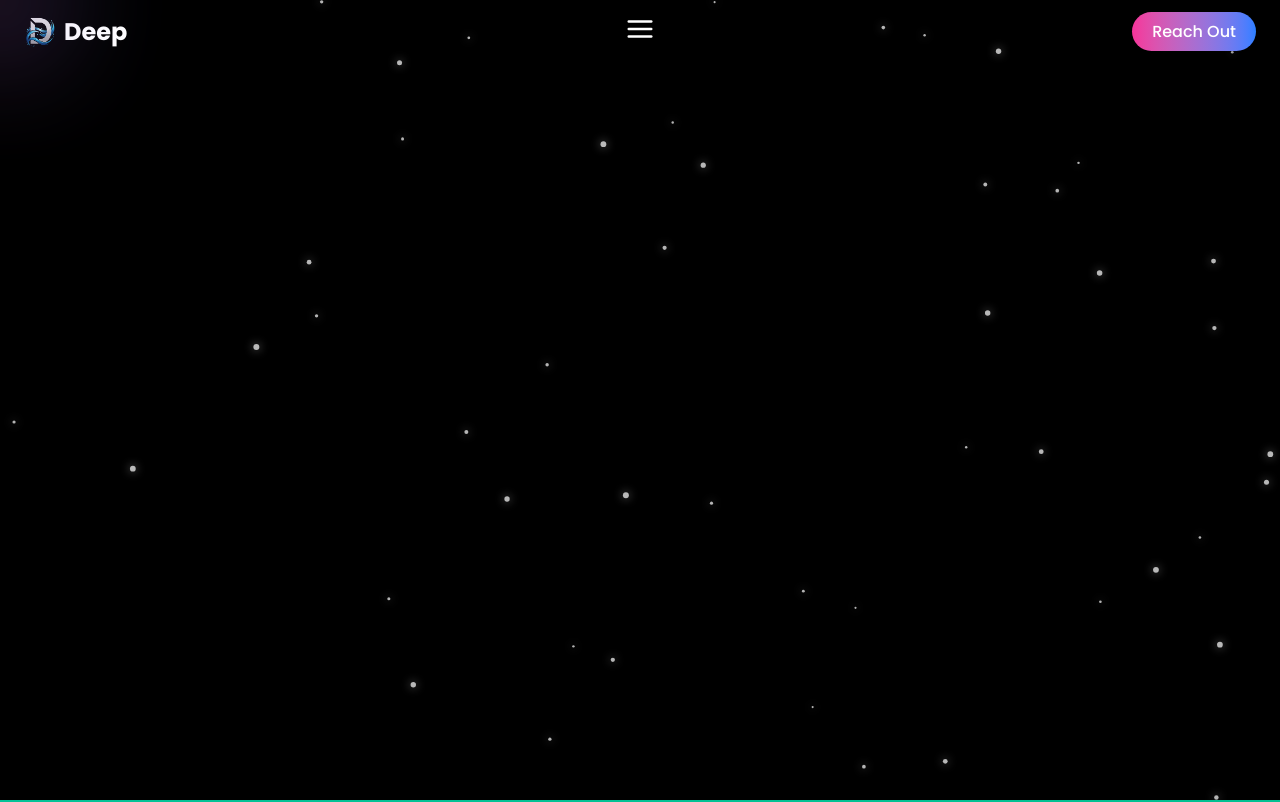
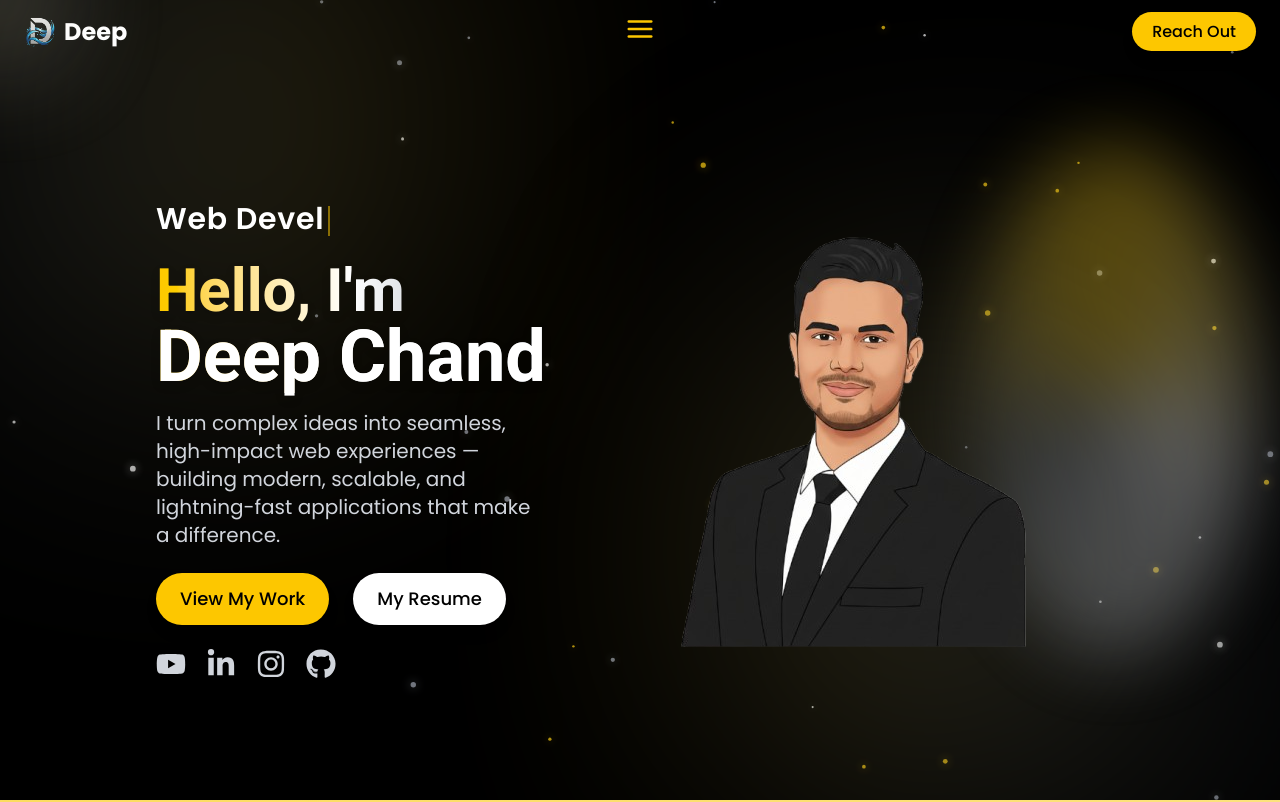
Before and after one commit to 4getDeepCode/Deep_Portfolio_website, a React (Vite) app in the folder deep-portfolio/: page / in a window 1280 px wide. Shown: the top 802 px of the page. Built offline with nearby package versions, Linux system fonts and the light colour scheme.

Commit message:
add resume and avatar, update home and navigation UI

```diff
--- a/deep-portfolio/src/component/CustomCursor.jsx
+++ b/deep-portfolio/src/component/CustomCursor.jsx
@@ -23,7 +23,7 @@ const CustomCursor = () => {
     >
       <div
         className="w-20 h-20 rounded-full
-                   bg-gradient-to-r from-pink-500 to-blue-500
+                   bg-gradient-to-r from-yellow-400 via-white to-gray-400
                    blur-3xl opacity-80"
       />
     </div>
--- a/deep-portfolio/src/component/Navbar.jsx
+++ b/deep-portfolio/src/component/Navbar.jsx
@@ -2,6 +2,7 @@ import { useEffect, useRef, useState } from "react";
 import { FiMenu } from "react-icons/fi";
 import Logo from "../assets/Logo.png";
 import OverlayMenu from "./OverlayMenu";
+
 const Navbar = () => {
   const [menuOpen, setMenuOpen] = useState(false);
   const [visible, setVisible] = useState(true);
@@ -80,7 +81,7 @@ const Navbar = () => {
         <div className="block lg:absolute lg:left-1/2 lg:transform lg:-translate-x-1/2">
           <button
             onClick={() => setMenuOpen(true)}
-            className="text-white text-3xl focus:outline-none"
+            className="text-yellow-400 text-3xl focus:outline-none"
             aria-label="Open menu"
           >
             <FiMenu />
@@ -91,7 +92,7 @@ const Navbar = () => {
         <div className="hidden lg:block">
           <a
             href="#contact"
-            className="bg-gradient-to-r from-pink-500 to-blue-500 text-white px-5 py-2 rounded-full font-medium shadow-lg hover:opacity-90 transition-opacity duration-300"
+            className="bg-yellow-400 text-black px-5 py-2 rounded-full font-medium shadow-lg hover:bg-yellow-300 transition-colors duration-300"
           >
             Reach Out
           </a>
--- a/deep-portfolio/src/component/OverlayMenu.jsx
+++ b/deep-portfolio/src/component/OverlayMenu.jsx
@@ -4,6 +4,7 @@ import { FiX } from "react-icons/fi";
 const OverlayMenu = ({ isOpen, onClose }) => {
   const isMobile = typeof window !== "undefined" && window.innerWidth < 1024;
   const origin = isMobile ? "95% 8%" : "50% 8%";
+
   return (
     <AnimatePresence>
       {isOpen && (
@@ -13,12 +14,12 @@ const OverlayMenu = ({ isOpen, onClose }) => {
           animate={{ clipPath: `circle(150% at ${origin})` }}
           exit={{ clipPath: `circle(0% at ${origin})` }}
           transition={{ duration: 0.7, ease: [0.4, 0, 0.2, 1] }}
-          style={{ backgroundColor: "rgba(0,0,0,0.95)" }}
+          style={{ backgroundColor: "rgba(0, 0, 0, 0.95)" }} // black
         >
           {/* Close Button */}
           <button
             onClick={onClose}
-            className="absolute top-6 right-6 text-white text-3xl"
+            className="absolute top-6 right-6 text-yellow-400 text-3xl"
             aria-label="Close menu"
           >
             <FiX />
@@ -44,7 +45,7 @@ const OverlayMenu = ({ isOpen, onClose }) => {
                 <a
                   href={`#${item.toLowerCase()}`}
                   onClick={onClose}
-                  className="text-4xl text-white font-semibold hover:text-pink-400 transition-colors duration-300"
+                  className="text-4xl text-white font-semibold hover:text-yellow-400 transition-colors duration-300"
                 >
                   {item}
                 </a>
--- a/deep-portfolio/src/component/ParticlesBackground.jsx
+++ b/deep-portfolio/src/component/ParticlesBackground.jsx
@@ -8,7 +8,14 @@ const ParticleBackground = () => {
     const ctx = canvas.getContext("2d");
     let particles = [];
     const particleCount = 50;
-    const colors = ["rgba(255, 255, 255, 0.7)"];
+
+    // UI color palette: white, black, yellow, gray
+    const colors = [
+      "rgba(255, 255, 255, 0.7)", // white
+      "rgba(0, 0, 0, 0.6)", // black
+      "rgba(250, 204, 21, 0.7)", // yellow
+      "rgba(156, 163, 175, 0.7)", // gray
+    ];
 
     class Particle {
       constructor() {
--- a/deep-portfolio/src/index.css
+++ b/deep-portfolio/src/index.css
@@ -1,5 +1,87 @@
 @import "tailwindcss";
 
+/*
+body{
+    font-family: "poppins", "sans-serif";
+}
+
+h1, h2{
+    font-family: "Roboto", "sans-serif";
+}
+
+
+
+
+@keyframes gradientBG {
+  0% { background-position: 0% 50%; }
+  50% { background-position: 100% 50%; }
+  100% { background-position: 0% 50%; }
+}
+
+.animate-gradient {
+  background-size: 300% 300%;
+  animation: gradientBG 10s ease infinite;
+}
+
+@layer utilities {
+  .animated-gradient {
+    background:
+    linear-gradient(-45deg, #302b63, #00bf8f, #1CD8D2);
+
+
+    background-size: 400% 400%;
+    animation: gradientShift 12s ease infinite;
+  }
+
+  @keyframes gradientShift {
+    0% {
+      background-position: 0% 50%;
+    }
+    50% {
+      background-position: 100% 50%;
+    }
+    100% {
+      background-position: 0% 50%;
+    }
+  }
+}
+
+
+.delay-200 { transition-delay: 200ms; }
+.delay-300 { transition-delay: 300ms; }
+.delay-400 { transition-delay: 400ms; }
+
+
+@keyframes fadeInUp {
+  0% { opacity: 0; transform: translateY(20px) scale(0.95); }
+  100% { opacity: 1; transform: translateY(0) scale(1); }
+}
+
+.animate-fadeInUp {
+  animation: fadeInUp 0.8s ease forwards;
+  opacity: 0;
+}
+
+@keyframes floating {
+  0% { transform: translateY(0px) rotate(0deg); }
+  50% { transform: translateY(-8px) rotate(0.5deg); }
+  100% { transform: translateY(0px) rotate(0deg); }
+}
+
+.floating-card {
+  animation: floating 4s ease-in-out infinite;
+}
+
+
+
+@media (max-width: 640px) {
+  body > *:not(#contact):not(footer) {
+    overflow-x: clip;
+  }
+}
+*/
+
+@import "tailwindcss";
 
 body{
     font-family: "poppins", "sans-serif";
@@ -26,9 +108,13 @@ h1, h2{
 @layer utilities {
   .animated-gradient {
     background:
-    linear-gradient(-45deg, #302b63, #00bf8f, #1CD8D2);
-    /* linear-gradient(-45deg, #f7971e, #ffd200, #fff176); */
-
+    linear-gradient(
+      -45deg,
+      #000000,   /* black */
+      #ffffff,   /* white */
+      #facc15,   /* yellow */
+      #9ca3af    /* gray */
+    );
 
     background-size: 400% 400%;
     animation: gradientShift 12s ease infinite;
--- a/deep-portfolio/src/sections/Home.jsx
+++ b/deep-portfolio/src/sections/Home.jsx
@@ -1,13 +1,201 @@
-import React from "react";
+import React, { useEffect, useMemo, useState } from "react";
 import ParticleBackground from "../component/ParticlesBackground";
+import { motion } from "framer-motion";
+import avatar from "../assets/avatar.png";
+import { FaLinkedinIn, FaGithub } from "react-icons/fa6";
+import { FaYoutube, FaInstagram } from "react-icons/fa6";
 
-const Home = () => {
-  return (
-    <div className="w-full h-screen relative overflow-hidden bg-black">
+const socials = [
+  {
+    Icon: FaYoutube,
+    label: "YouTube",
+    href: "https://www.youtube.com/@01deepchand",
+  },
 
-       <ParticleBackground />
-    </div>
-  );
+  {
+    Icon: FaLinkedinIn,
+    label: "LinkedIn",
+    href: "https://www.linkedin.com/in/deep-chand-513a69360/?locale=en",
+  },
+  {
+    Icon: FaInstagram,
+    label: "Instagram",
+    href: "https://www.instagram.com/deep_codding?igsh=cXEzZ2p1aWRpdWQy",
+  },
+  {
+    Icon: FaGithub,
+    label: "GitHub",
+    href: "https://github.com/4getDeepCode",
+  },
+];
+
+const glowVariants = {
+  initial: { scale: 1, y: 0, filter: "drop-shadow(0 0 0 rgba(0,0,0,0))" },
+  hover: {
+    scale: 1.2,
+    y: -3,
+    filter:
+      "drop-shadow(0 0 8px rgba(13,88,204,0.9)) drop-shadow(0 0 18px rgba(16,185,129,0.8))",
+    transition: { type: "spring", stiffness: 300, damping: 15 },
+  },
+  tap: {
+    scale: 0.95,
+    y: 0,
+    transition: { duration: 0.08 },
+  },
 };
 
+const Home = React.forwardRef((props, ref) => {
+  const roles = useMemo(
+    () => ["Software Developer", "Web Developer", "Content Creator"],
+    [],
+  );
+  const [index, setIndex] = useState(0);
+  const [subIndex, setSubIndex] = useState(0);
+  const [deleting, setDeleting] = useState(false);
+
+  // typing effect logic
+  useEffect(() => {
+    const current = roles[index];
+    const timeout = setTimeout(
+      () => {
+        if (!deleting && subIndex < current.length) setSubIndex((v) => v + 1);
+        else if (!deleting && subIndex === current.length)
+          setTimeout(() => setDeleting(true), 2000);
+        else if (deleting && subIndex > 0) setSubIndex((v) => v - 1);
+        else if (deleting && subIndex === 0) {
+          setDeleting(false);
+          setIndex((p) => (p + 1) % roles.length);
+        }
+      },
+      deleting ? 40 : 60,
+    ); // original typing speed
+    return () => clearTimeout(timeout);
+  }, [subIndex, deleting, index, roles]);
+  return (
+    <section className="w-full h-screen relative overflow-hidden bg-black">
+      <ParticleBackground />
+
+      <div className="absolute inset-0">
+        <div
+          className="absolute -top-32 -left-32
+      w-[70vw] sm:w-[50vw] md:w-[40vw]
+      h-[70vw] sm:h-[50vw] md:h-[40vw]
+      max-w-[500px] max-h-[500px]
+      rounded-full
+      bg-gradient-to-r from-black via-gray-700 to-yellow-400
+      opacity-30 sm:opacity-20 md:opacity-10
+      blur-[100px] sm:blur-[130px] md:blur-[150px]
+      animate-pulse"
+        />
+        <div
+          className="absolute bottom-0 right-0
+      w-[70vw] sm:w-[50vw] md:w-[40vw]
+      h-[70vw] sm:h-[50vw] md:h-[40vw]
+      max-w-[500px] max-h-[500px]
+      rounded-full
+      bg-gradient-to-r from-yellow-400 via-gray-600 to-black
+      opacity-40 sm:opacity-30
+      blur-[100px] sm:blur-[130px] md:blur-[150px]
+      animate-pulse delay-500"
+        />
+      </div>
+
+      <div className="relative z-10 h-full w-full max-w-7xl mx-auto px-4 grid grid-cols-1 lg:grid-cols-2">
+        {/* left */}
+        <motion.div
+          className="flex flex-col justify-center h-full text-center lg:text-left relative mt-10 ml-35"
+          initial={{ opacity: 0, y: 120 }}
+          animate={{ opacity: 1, y: 0 }}
+          transition={{ duration: 1.2, ease: "easeOut" }}
+        >
+          <div className="w-full lg:pr-24 mx-auto max-w-[48rem]">
+            {/* typing text */}
+            <motion.div className="mb-3 text-lg sm:text-xl md:text-2xl lg:text-3xl font-semibold text-white tracking-wide min-h-[1.6em]">
+              <span>{roles[index].substring(0, subIndex)}</span>
+              <span
+                className="inline-block w-[2px] ml-1 bg-yellow-400 animate-pulse align-middle"
+                style={{ height: "1em" }}
+              />
+            </motion.div>
+
+            {/* name */}
+            <motion.h1
+              className="text-3xl sm:text-4xl md:text-5xl lg:text-6xl font-bold text-transparent bg-clip-text
+          bg-gradient-to-r from-yellow-400 via-white to-gray-400 drop-shadow-lg"
+            >
+              Hello, I&apos;m
+              <br />
+              <span className="text-white font-bold text-4xl sm:text-5xl md:text-6xl lg:text-7xl lg:whitespace-nowrap">
+                Deep Chand
+              </span>
+            </motion.h1>
+
+            {/* description */}
+            <motion.p className="mt-4 text-base sm:text-lg md:text-xl text-gray-300 max-w-2xl mx-auto lg:mx-0">
+              I turn complex ideas into seamless, high-impact web experiences —
+              building modern, scalable, and lightning-fast applications that
+              make a difference.
+            </motion.p>
+
+            {/* buttons */}
+            <motion.div className="mt-6 flex flex-wrap items-center justify-center lg:justify-start gap-6">
+              <a
+                href="#projects"
+                className="px-6 py-3 rounded-full text-lg font-medium text-black
+            bg-yellow-400 shadow-lg hover:scale-105 transition-all"
+              >
+                View My Work
+              </a>
+              <a
+                href="/Resume.pdf"
+                download
+                className="px-6 py-3 rounded-full text-lg font-medium text-black bg-white
+            hover:bg-gray-200 shadow-lg hover:scale-105 transition-all"
+              >
+                My Resume
+              </a>
+            </motion.div>
+
+            {/* socials */}
+            <motion.div className="mt-6 flex gap-5 text-2xl md:text-3xl justify-center lg:justify-start">
+              {socials.map(({ Icon, label, href }) => (
+                <motion.a
+                  key={label}
+                  href={href}
+                  className="text-gray-300 hover:text-yellow-400 transition-colors"
+                >
+                  <Icon />
+                </motion.a>
+              ))}
+            </motion.div>
+          </div>
+        </motion.div>
+
+        {/* right */}
+        <motion.div className="relative hidden lg:block">
+          <div
+            className="absolute top-1/2 -translate-y-1/2 pointer-events-none"
+            style={{
+              right: "10px",
+              width: "min(22vw, 410px)",
+              height: "min(40vw, 760px)",
+              borderRadius: "50%",
+              filter: "blur(38px)",
+              opacity: 0.32,
+              background:
+                "conic-gradient(from 0deg, #facc15, #ffffff, #6b7280, #facc15)",
+            }}
+          />
+          <motion.img
+            src={avatar}
+            alt="avatar"
+            className="absolute top-1/2 -translate-y-1/2 object-contain select-none pointer-events-none"
+          />
+        </motion.div>
+      </div>
+    </section>
+  );
+});
+
 export default Home;
```
Also changed, not shown: deep-portfolio/src/assets/avatar.png (added), 1 other file (tests, documents, lock files or other folders).
